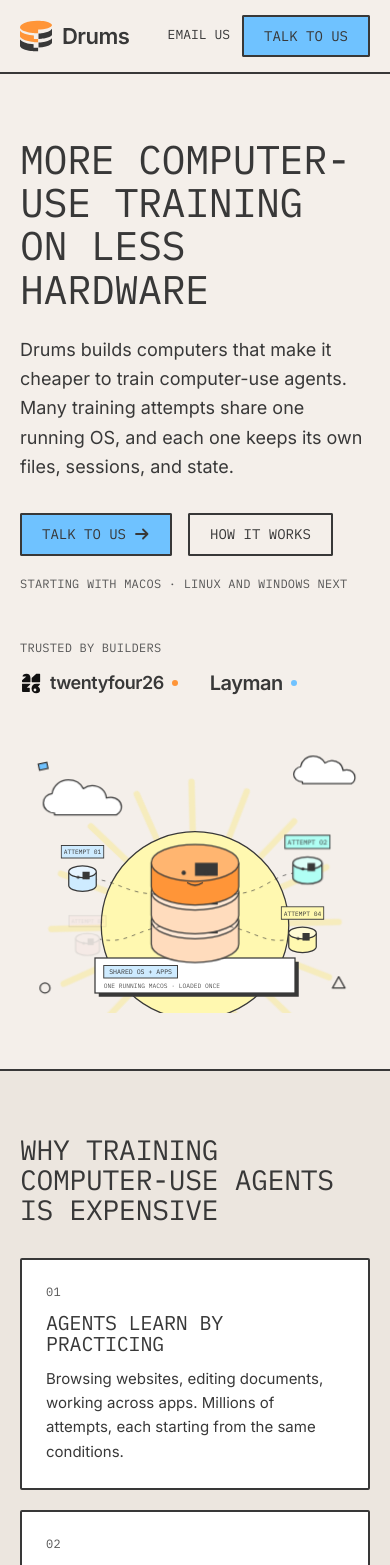
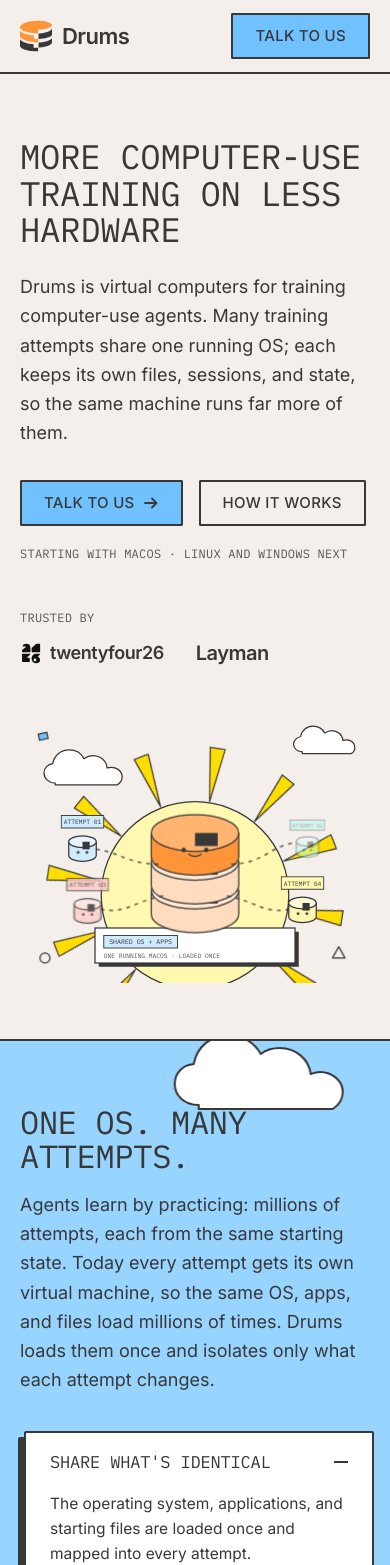
Before and after one commit to sahiljagtap08/drums-website, a Next.js app: page / in a window 390 px wide. Shown: the top 1565 px of the page. Built offline with nearby package versions, Linux system fonts and the light colour scheme.

Commit message:
Apply review pass: layered component CSS, sans UI chrome, headline wrap, copy tightening, motion fixes, mobile polish

```diff
--- a/src/app/globals.css
+++ b/src/app/globals.css
@@ -23,10 +23,11 @@
   --font-mono: var(--font-mono);
 }
 
-html { scroll-behavior: smooth; }
+html { scroll-behavior: smooth; scroll-padding-top: 88px; }
 body { background: var(--color-cream); color: var(--color-ink); -webkit-font-smoothing: antialiased; font-family: var(--font-sans); }
 ::selection { background: var(--color-sky); color: var(--color-ink); }
 
+@layer components {
 /* type */
 .h-mono { font-family: var(--font-mono); text-transform: uppercase; letter-spacing: -0.01em; line-height: 1.08; font-weight: 400; }
 .label { font-family: var(--font-mono); text-transform: uppercase; font-size: 12px; line-height: 16px; letter-spacing: 0.02em; color: var(--color-ink); white-space: nowrap; }
@@ -34,12 +35,12 @@ body { background: var(--color-cream); color: var(--color-ink); -webkit-font-smo
 /* hard-shadow card: translate + offset block on hover, exactly the motherduck move */
 .md-card { position: relative; background: var(--color-paper); border: 2px solid var(--color-ink); border-radius: 2px; transition: transform 150ms ease-in-out, box-shadow 150ms ease-in-out, background-color 150ms ease-in-out; }
 .md-card:hover, .md-card.is-raised { transform: translate(2px, -2px); box-shadow: -4px 4px 0 0 var(--color-ink); }
-.md-card.is-raised-lg { transform: translate(4px, -4px); box-shadow: -6px 6px 0 0 var(--color-ink); }
+.md-card.is-raised-lg { transform: translate(4px, -4px); box-shadow: -6px 6px 0 0 var(--color-ink); transition-duration: 200ms; }
 
 /* button: a dark block sits behind; the face slides up-right on hover revealing it */
 .md-btn { position: relative; display: inline-block; isolation: isolate; }
 .md-btn::before { content: ""; position: absolute; inset: 0; background: var(--color-ink); border-radius: 2px; z-index: -1; }
-.md-btn > .face { display: inline-flex; align-items: center; justify-content: center; gap: 8px; border: 2px solid var(--color-ink); border-radius: 2px; padding: 11px 20px; font-family: var(--font-mono); text-transform: uppercase; font-size: 14px; line-height: 1.2; color: var(--color-ink); background: var(--color-sky); transition: transform 150ms ease-in-out, background-color 150ms ease-in-out; }
+.md-btn > .face { display: inline-flex; align-items: center; justify-content: center; gap: 8px; border: 2px solid var(--color-ink); border-radius: 2px; padding: 12px 22px; font-family: var(--font-sans); font-weight: 500; text-transform: uppercase; font-size: 15px; line-height: 1.2; letter-spacing: 0.02em; color: var(--color-ink); background: var(--color-sky); transition: transform 150ms ease-in-out, background-color 150ms ease-in-out; }
 .md-btn.ghost > .face { background: var(--color-cream); }
 .md-btn.paper > .face { background: var(--color-paper); }
 .md-btn.yellow > .face { background: var(--color-yellow); }
@@ -47,7 +48,7 @@ body { background: var(--color-cream); color: var(--color-ink); -webkit-font-smo
 .md-btn:active > .face { transform: none; transition: transform 30ms ease-in-out; }
 
 /* link underline in sky */
-.md-link { font-family: var(--font-mono); text-transform: uppercase; font-size: 14px; display: inline-flex; align-items: center; gap: 6px; }
+.md-link { font-family: var(--font-sans); font-weight: 500; text-transform: uppercase; font-size: 15px; letter-spacing: 0.02em; display: inline-flex; align-items: center; gap: 6px; }
 .md-link span { border-bottom: 2px solid transparent; transition: border-color 150ms ease-in-out; }
 .md-link:hover span { border-bottom-color: var(--color-sky); }
 .md-link svg { transition: transform 150ms ease-in-out; }
@@ -56,13 +57,15 @@ body { background: var(--color-cream); color: var(--color-ink); -webkit-font-smo
 /* tag */
 .tag { font-family: var(--font-mono); text-transform: uppercase; font-size: 12px; line-height: 16px; padding: 3px 8px; border: 1px solid var(--color-ink); border-radius: 2px; background: var(--color-paper); }
 
+}
+
 /* reveal on scroll */
-.js .reveal { opacity: 0; transform: translateY(18px); transition: opacity 600ms cubic-bezier(.2,.7,.2,1), transform 600ms cubic-bezier(.2,.7,.2,1); transition-delay: var(--delay, 0ms); }
-.js .reveal.in { opacity: 1; transform: none; }
+.js .reveal:not(.md-card) { opacity: 0; transform: translateY(18px); transition: opacity 600ms cubic-bezier(.2,.7,.2,1), transform 600ms cubic-bezier(.2,.7,.2,1); transition-delay: var(--delay, 0ms); }
+.js .reveal.in:not(.md-card) { opacity: 1; transform: none; }
 
 /* drift + bob animations for the illustrations */
 .drift { animation: drift 14s ease-in-out infinite; animation-delay: var(--d, 0s); }
-@keyframes drift { 0%, 100% { transform: translateX(0); } 50% { transform: translateX(22px); } }
+@keyframes drift { 0%, 100% { translate: 0 0; } 50% { translate: 22px 0; } }
 .bob { animation: bob 3.2s ease-in-out infinite; animation-delay: var(--d, 0s); transform-box: fill-box; transform-origin: center; }
 @keyframes bob { 0%, 100% { transform: translateY(0); } 50% { transform: translateY(-6px); } }
 .pop { animation: pop 5s ease-in-out infinite; animation-delay: var(--d, 0s); transform-box: fill-box; transform-origin: 50% 100%; opacity: 0; }
@@ -81,5 +84,6 @@ body { background: var(--color-cream); color: var(--color-ink); -webkit-font-smo
 @media (prefers-reduced-motion: reduce) {
   .drift, .bob, .pop, .flow, .spin-slow, .blink, .marquee { animation: none !important; }
   .pop { opacity: 1; }
-  .js .reveal { opacity: 1; transform: none; transition: none; }
+  .js .reveal:not(.md-card) { opacity: 1; transform: none; transition: none; }
+  html { scroll-behavior: auto; }
 }
--- a/src/app/page.tsx
+++ b/src/app/page.tsx
@@ -1,6 +1,5 @@
 import { Nav } from "@/components/Nav";
 import { Hero } from "@/components/Hero";
-import { Problem } from "@/components/Problem";
 import { HowItWorks } from "@/components/HowItWorks";
 import { Measure } from "@/components/Measure";
 import { CTA } from "@/components/CTA";
@@ -12,7 +11,6 @@ export default function Home() {
       <Nav />
       <main>
         <Hero />
-        <Problem />
         <HowItWorks />
         <Measure />
         <CTA />
--- a/src/components/Accordion.tsx
+++ b/src/components/Accordion.tsx
@@ -18,11 +18,14 @@ export function Accordion({ items, onChange }: { items: Item[]; onChange?: (i: n
               className="w-full flex items-center justify-between gap-4 px-6 py-5 text-left cursor-pointer"
             >
               <span className="h-mono text-[17px]">{it.title}</span>
-              <span className="font-mono text-[18px] leading-none" aria-hidden>{isOpen ? "−" : "+"}</span>
+              <span className="relative block h-[14px] w-[14px] shrink-0" aria-hidden>
+                <span className="absolute left-0 top-1/2 h-[2px] w-full -translate-y-1/2 bg-ink" />
+                <span className={`absolute left-1/2 top-0 h-full w-[2px] -translate-x-1/2 bg-ink transition-transform duration-200 ease-in-out ${isOpen ? "rotate-90" : "rotate-0"}`} />
+              </span>
             </button>
-            <div className={`grid transition-[grid-template-rows] duration-300 ease-in-out ${isOpen ? "grid-rows-[1fr]" : "grid-rows-[0fr]"}`}>
+            <div className={`grid transition-[grid-template-rows] duration-200 ease-in-out ${isOpen ? "grid-rows-[1fr]" : "grid-rows-[0fr]"}`}>
               <div className="overflow-hidden">
-                <p className="px-6 pb-6 text-[15.5px] leading-relaxed text-ink">{it.body}</p>
+                <p className={`px-6 pb-6 text-[15.5px] leading-relaxed text-ink transition-opacity duration-200 ease-in-out ${isOpen ? "opacity-100 delay-75" : "opacity-0 delay-0"}`}>{it.body}</p>
               </div>
             </div>
           </div>
--- a/src/components/CTA.tsx
+++ b/src/components/CTA.tsx
@@ -6,7 +6,7 @@ import { CAL_URL, EMAILS } from "@/lib/site";
 export function CTA() {
   return (
     <section id="contact" className="relative bg-yellow border-y-2 border-ink overflow-hidden">
-      <div className="absolute -right-6 top-8 w-[150px] md:w-[220px] bob" aria-hidden>
+      <div className="hidden md:block absolute -right-6 top-8 w-[220px] bob" aria-hidden>
         <Mark className="w-full" />
       </div>
       <div className="relative mx-auto max-w-[1240px] px-5 py-16 md:py-24">
@@ -16,7 +16,8 @@ export function CTA() {
             We&apos;re talking with researchers and teams running reinforcement learning, large evaluations, or repeated rollouts in real desktop environments. Tell us how you run these workloads today, what they cost, and where you hit limits.
           </p>
         </Reveal>
-        <Reveal delay={120} className="mt-8 md-card p-6 md:p-8 grid md:grid-cols-[1fr_auto] gap-6 items-center max-w-[860px]">
+        <Reveal delay={120} className="mt-8 max-w-[860px]">
+          <div className="md-card p-6 md:p-8 grid md:grid-cols-[1fr_auto] gap-6 items-center">
           <div>
             <div className="label !text-ink-2 mb-2">Fastest path</div>
             <div className="h-mono text-[22px]">Book 20 minutes with the founders</div>
@@ -26,6 +27,7 @@ export function CTA() {
             </div>
           </div>
           <Button href={CAL_URL} external>Talk to us <Arrow /></Button>
+          </div>
         </Reveal>
       </div>
     </section>
--- a/src/components/Hero.tsx
+++ b/src/components/Hero.tsx
@@ -10,11 +10,17 @@ export function Hero() {
       <div className="mx-auto max-w-[1240px] px-5 pt-16 pb-14 md:pt-24 md:pb-20 grid md:grid-cols-[1.05fr_1fr] gap-10 items-center">
         <div>
           <Reveal>
-            <h1 className="h-mono text-[40px] sm:text-[52px] lg:text-[64px]">More computer-use training on less hardware</h1>
+            <h1 className="h-mono text-[34px] sm:text-[48px] lg:text-[56px]">
+              More <span className="whitespace-nowrap">computer-use</span>{" "}
+              <br className="hidden lg:block" />
+              training on{" "}
+              <br className="hidden lg:block" />
+              less hardware
+            </h1>
           </Reveal>
           <Reveal delay={100}>
             <p className="mt-6 text-[18px] md:text-[20px] leading-relaxed text-ink max-w-[52ch]">
-              Drums builds computers that make it cheaper to train computer-use agents. Many training attempts share one running OS, and each one keeps its own files, sessions, and state.
+              Drums is virtual computers for training computer-use agents. Many training attempts share one running OS; each keeps its own files, sessions, and state, so the same machine runs far more of them.
             </p>
           </Reveal>
           <Reveal delay={200} className="mt-8 flex flex-wrap items-center gap-4">
@@ -25,14 +31,13 @@ export function Hero() {
             Starting with macOS · Linux and Windows next
           </Reveal>
           <Reveal delay={400} className="mt-12">
-            <div className="label !text-ink-2 mb-3">Trusted by builders</div>
+            <div className="label !text-ink-2 mb-3">Trusted by</div>
             <div className="flex flex-wrap items-center gap-x-8 gap-y-3">
               <span className="flex items-center gap-2 text-[18px] font-semibold tracking-tight">
                 <Image src="/logos/twentyfour26-mark.svg" alt="" width={22} height={22} /> twentyfour26
-                <span className="w-1.5 h-1.5 rounded-full bg-orange" />
               </span>
-              <span className="flex items-center gap-2 text-[20px] font-semibold tracking-tight" style={{ fontFamily: "ui-rounded, 'SF Pro Rounded', var(--font-sans)" }}>
-                Layman <span className="w-1.5 h-1.5 rounded-full bg-sky" />
+              <span className="text-[20px] font-semibold tracking-tight" style={{ fontFamily: "ui-rounded, 'SF Pro Rounded', var(--font-sans)" }}>
+                Layman
               </span>
             </div>
           </Reveal>
--- a/src/components/HeroScene.tsx
+++ b/src/components/HeroScene.tsx
@@ -23,7 +23,7 @@ function LittleDrum({ x, y, fill, top, delay, label, labelFill }: { x: number; y
       </g>
       {/* eyes */}
       <g className="blink">
-        <circle cx={x - 7} cy={y + 9} r="2.2" fill={INK} /><circle cx={x + 7} cy={y + 9} r="2.2" fill={INK} />
+        <circle cx={x - 7} cy={y + 17} r="2.2" fill={INK} /><circle cx={x + 7} cy={y + 17} r="2.2" fill={INK} />
       </g>
     </g>
   );
@@ -39,10 +39,10 @@ export function HeroScene() {
       <g className="drift">
         <path d="M430 70c-8 0-14-5-14-12 0-6 5-11 11-12 2-10 10-17 20-17 8 0 15 4 19 11 3-2 7-4 11-4 9 0 17 6 18 16 2-1 4-1 6-1 7 0 13 5 13 12 0 4-2 8-6 10H430z" fill="#fff" stroke={INK} strokeWidth="2" strokeLinejoin="round" />
       </g>
-      {/* sun rays, slow spin */}
-      <g className="spin-slow" opacity=".55">
-        {Array.from({ length: 16 }).map((_, i) => (
-          <line key={i} x1="280" y1="300" x2={280 + 230 * Math.cos((i / 16) * Math.PI * 2)} y2={300 + 230 * Math.sin((i / 16) * Math.PI * 2)} stroke="#ffde00" strokeWidth="10" strokeLinecap="round" opacity=".35" />
+      {/* sun rays, slow spin: flat wedges */}
+      <g className="spin-slow">
+        {Array.from({ length: 12 }).map((_, i) => (
+          <path key={i} d="M280 148 L 268 62 L 292 62 Z" fill="#ffde00" stroke={INK} strokeWidth="2" strokeLinejoin="round" transform={`rotate(${i * 30} 280 300)`} />
         ))}
       </g>
       <circle cx="280" cy="300" r="150" fill="#fff8b0" stroke={INK} strokeWidth="2" />
@@ -59,11 +59,11 @@ export function HeroScene() {
         <DrumTier x={280} y={292} r={70} h={38} fill="#ffdcbd" top="#ffe9d6" />
         <DrumTier x={280} y={246} r={70} h={38} fill="#ffdcbd" top="#ffe9d6" />
         <DrumTier x={280} y={200} r={70} h={38} fill="#ff9538" top="#ffb570" />
-        <g className="blink"><circle cx="262" cy="216" r="3.5" fill={INK} /><circle cx="298" cy="216" r="3.5" fill={INK} /></g>
-        <path d="M268 232q12 8 24 0" fill="none" stroke={INK} strokeWidth="2" strokeLinecap="round" />
+        <g className="blink"><circle cx="262" cy="227" r="3.5" fill={INK} /><circle cx="298" cy="227" r="3.5" fill={INK} /></g>
+        <path d="M270 234q10 7 20 0" fill="none" stroke={INK} strokeWidth="2" strokeLinecap="round" />
       </g>
       {/* lines from big drum to little drums */}
-      <g fill="none" stroke={INK} strokeWidth="1.5" className="flow" opacity=".7">
+      <g fill="none" stroke={INK} strokeWidth="2" className="flow">
         <path d="M225 250 C 170 250, 160 230, 120 226" />
         <path d="M335 250 C 390 250, 400 220, 440 216" />
         <path d="M232 300 C 180 310, 170 330, 128 322" />
--- a/src/components/HowItWorks.tsx
+++ b/src/components/HowItWorks.tsx
@@ -6,10 +6,10 @@ import { Cloud } from "./ui";
 
 const INK = "#383838";
 const items: Item[] = [
-  { title: "Share what's identical", body: "Every attempt loads the same operating system, the same applications, and the same starting state. Drums loads them once and lets every attempt use them." },
+  { title: "Share what's identical", body: "The operating system, applications, and starting files are loaded once and mapped into every attempt." },
   { title: "Isolate what's different", body: "Each attempt gets its own files, browser sessions, and application state. Agents can take different actions without affecting one another." },
   { title: "Reset in an instant", body: "When an attempt ends, its changes are dropped and the next one starts from the shared state. No reboot, no re-download." },
-  { title: "More attempts per machine", body: "Our target is 3 to 5 times as many concurrent training attempts on the same hardware versus one virtual machine per attempt. A target, not a result yet. We publish numbers as we validate." },
+  { title: "More attempts per machine", body: "Shared pages are loaded once; each attempt only pays memory for what it changes. That delta, not the full OS image, is what sets how many attempts fit on one machine." },
 ];
 
 const lanes = [
@@ -30,18 +30,18 @@ function Diagram({ active }: { active: number }) {
           <g className="bob" style={{ ["--d" as string]: `${i * 0.4}s` }}>
             <path d={`M${l.x - 16},62 v16 a16,7 0 0 0 32,0 v-16`} fill={l.fill} stroke={INK} strokeWidth="1.5" />
             <ellipse cx={l.x} cy="62" rx="16" ry="7" fill="#fff" stroke={INK} strokeWidth="1.5" />
-            <circle cx={l.x - 5} cy="72" r="1.6" fill={INK} /><circle cx={l.x + 5} cy="72" r="1.6" fill={INK} />
+            <circle cx={l.x - 5} cy="75" r="1.6" fill={INK} /><circle cx={l.x + 5} cy="75" r="1.6" fill={INK} />
           </g>
           {/* own-state pill */}
           <rect x={l.x - 40} y="100" width="80" height="20" fill={INK} />
           <text x={l.x} y="114" textAnchor="middle" fontFamily="var(--font-mono)" fontSize="10" fill="#fff">OWN STATE</text>
           {/* lane line curving into the shared drum */}
-          <path d={`M${l.x} 120 V 180 C ${l.x} 230, 330 220, 330 270`} fill="none" stroke={l.line} strokeWidth="5" strokeLinecap="round" opacity={active === 1 ? 1 : 0.85} />
+          <path d={`M${l.x} 120 V 180 C ${l.x} 230, 330 220, 330 270`} fill="none" stroke={l.line} strokeWidth="5" strokeLinecap="round" opacity={active === 1 ? 1 : 0.6} style={{ transition: "opacity 300ms ease-in-out" }} />
           <path d={`M${l.x} 120 V 180 C ${l.x} 230, 330 220, 330 270`} fill="none" stroke="#fff" strokeWidth="2" strokeLinecap="round" className="flow" />
         </g>
       ))}
       {/* shared drum in a glass */}
-      <g className={active === 2 ? "bob" : ""}>
+      <g className="bob" style={{ animationPlayState: active === 2 ? "running" : "paused" }}>
         <ellipse cx="330" cy="350" rx="90" ry="34" fill="#ceebff" stroke={INK} strokeWidth="1.5" opacity=".6" />
         <path d="M240 290 v60 a90,34 0 0 0 180,0 v-60" fill="#ceebff" stroke={INK} strokeWidth="1.5" opacity=".5" />
         <ellipse cx="330" cy="290" rx="90" ry="34" fill="#e6f4ff" stroke={INK} strokeWidth="1.5" opacity=".7" />
@@ -50,7 +50,7 @@ function Diagram({ active }: { active: number }) {
         <path d="M292 298 v26 a38,15 0 0 0 76,0 v-26" fill="#ff9538" stroke={INK} strokeWidth="2" />
         <ellipse cx="330" cy="298" rx="38" ry="15" fill="#ffb570" stroke={INK} strokeWidth="2" />
         <path d="M330 298 h20 v14 h-20 z" fill={INK} />
-        <circle cx="320" cy="306" r="2.4" fill={INK} /><circle cx="340" cy="306" r="2.4" fill={INK} />
+        <circle cx="320" cy="316" r="2.4" fill={INK} /><circle cx="340" cy="316" r="2.4" fill={INK} />
       </g>
       {/* base card */}
       <g transform="translate(90 396)">
@@ -74,7 +74,7 @@ export function HowItWorks() {
         <Reveal>
           <h2 className="h-mono text-[32px] md:text-[44px]">One OS. Many attempts.</h2>
           <p className="mt-4 text-[18px] max-w-[60ch] leading-relaxed">
-            Today, researchers run a separate virtual computer for every attempt, even though each one loads the same OS, applications, and starting state. Drums shares the identical parts and isolates the rest.
+            Agents learn by practicing: millions of attempts, each from the same starting state. Today every attempt gets its own virtual machine, so the same OS, apps, and files load millions of times. Drums loads them once and isolates only what each attempt changes.
           </p>
         </Reveal>
         <div className="mt-10 grid md:grid-cols-[400px_1fr] gap-10 items-start">
--- a/src/components/Measure.tsx
+++ b/src/components/Measure.tsx
@@ -31,17 +31,19 @@ export function Measure() {
             </Reveal>
           ))}
         </div>
-        <Reveal delay={200} className="mt-10 md-card p-6 md:p-8 md:flex items-center gap-8">
+        <Reveal delay={200} className="mt-10">
+          <div className="md-card p-6 md:p-8 md:flex items-center gap-8">
           <div className="shrink-0 h-mono text-[44px] md:text-[56px] leading-none">3–5×</div>
           <div>
             <div className="text-[17px] leading-relaxed">
-              <strong className="font-semibold">Our research target:</strong> 3 to 5 times as many concurrent training attempts on the same hardware. This is a target, not an achieved result. We&apos;ll publish measurements as we validate the architecture.
+              <strong className="font-semibold">Our research target:</strong> 3 to 5 times as many concurrent training attempts on the same hardware. Not yet measured; we&apos;ll publish numbers as we validate the architecture.
             </div>
             <div className="mt-3 flex flex-wrap gap-2">
               <span className="tag bg-sky-2">macOS · now</span>
               <span className="tag">Linux · planned</span>
               <span className="tag">Windows · planned</span>
             </div>
+          </div>
           </div>
         </Reveal>
         <Reveal delay={250} className="mt-8">
--- a/src/components/Nav.tsx
+++ b/src/components/Nav.tsx
@@ -18,11 +18,11 @@ export function Nav() {
         </a>
         <nav className="hidden md:flex items-center gap-7 ml-4">
           {links.map(([t, h]) => (
-            <a key={t} href={h} className="md-link !text-[13px]"><span>{t}</span></a>
+            <a key={t} href={h} className="md-link !text-[14px]"><span>{t}</span></a>
           ))}
         </nav>
         <div className="ml-auto flex items-center gap-3">
-          <a href="#contact" className="hidden sm:inline md-link !text-[13px]"><span>Email us</span></a>
+          <a href="#contact" className="hidden sm:inline-flex md-link !text-[14px]"><span>Email us</span></a>
           <Button href={CAL_URL} external>Talk to us</Button>
         </div>
       </div>
--- a/src/components/Problem.tsx
+++ /dev/null
@@ -1,28 +0,0 @@
-import { Reveal } from "./Reveal";
-
-const steps = [
-  { n: "01", t: "Agents learn by practicing", b: "Browsing websites, editing documents, working across apps. Millions of attempts, each starting from the same conditions." },
-  { n: "02", t: "Each attempt needs its own computer", b: "Attempts must not interfere with one another, so today each one gets a separate virtual machine." },
-  { n: "03", t: "That duplicates everything", b: "The same OS, apps, and starting state, loaded again and again. Memory and compute scale with the attempt count, and so does the bill." },
-];
-
-export function Problem() {
-  return (
-    <section className="relative border-t-2 border-ink bg-cream-2 overflow-hidden">
-      <div className="mx-auto max-w-[1240px] px-5 py-16 md:py-20">
-        <Reveal><h2 className="h-mono text-[28px] md:text-[36px]">Why training computer-use agents is expensive</h2></Reveal>
-        <div className="mt-8 grid md:grid-cols-3 gap-5">
-          {steps.map((s, i) => (
-            <Reveal key={s.n} delay={i * 90}>
-              <div className="md-card p-6 h-full">
-                <div className="label !text-ink-2">{s.n}</div>
-                <h3 className="h-mono text-[20px] mt-3">{s.t}</h3>
-                <p className="mt-3 text-[15px] leading-relaxed">{s.b}</p>
-              </div>
-            </Reveal>
-          ))}
-        </div>
-      </div>
-    </section>
-  );
-}
```
